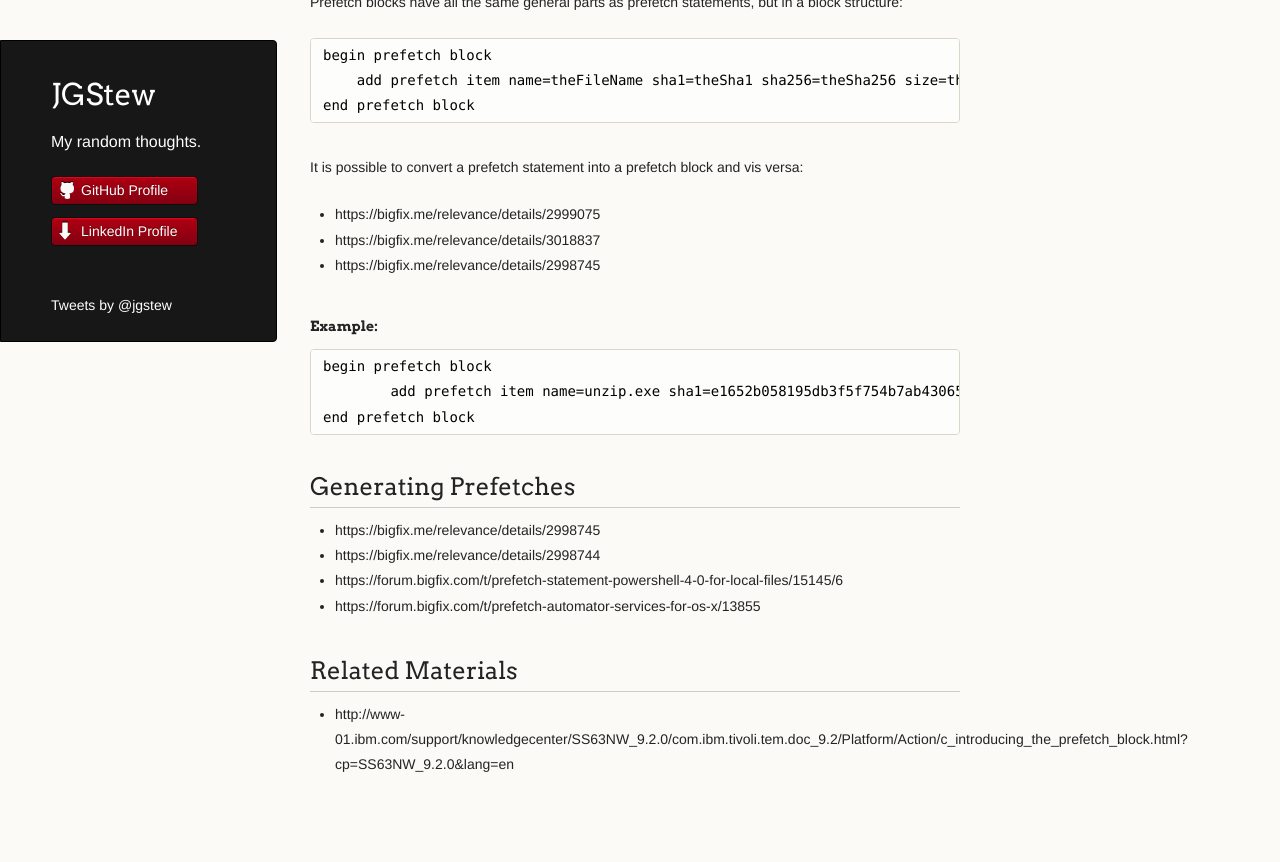
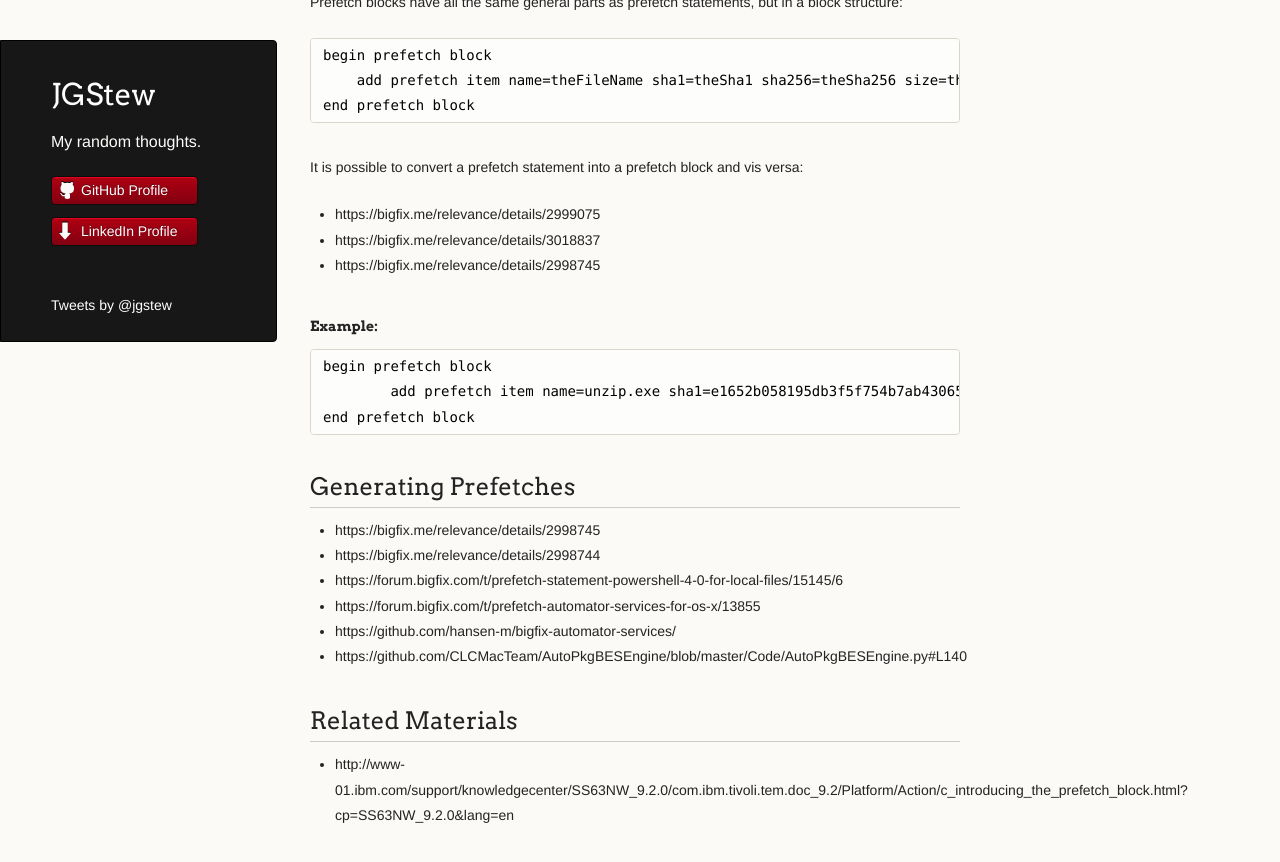
Before and after one commit to jgstew/jgstew.github.io, a Jekyll site: the page built from _posts/2016-11-21-Downloading-Files-with-BigFix:-Prefetches.md, in a window 1280 px wide and 900 px high, scrolled down 1409 px. Shown: the top 862 px of the window. Built offline with Jekyll 4.4.1, drawn with Linux system fonts in a browser that asks for light colours; comment, search, counter and statistics services are not loaded; part of the change alters nothing that is shown.

Commit message:
Update 2016-11-21-Downloading-Files-with-BigFix:-Prefetches.md

```diff
--- a/_posts/2016-11-21-Downloading-Files-with-BigFix:-Prefetches.md
+++ b/_posts/2016-11-21-Downloading-Files-with-BigFix:-Prefetches.md
@@ -66,6 +66,8 @@ It is possible to convert a prefetch statement into a prefetch block and vis ver
 - https://bigfix.me/relevance/details/2998744
 - https://forum.bigfix.com/t/prefetch-statement-powershell-4-0-for-local-files/15145/6
 - https://forum.bigfix.com/t/prefetch-automator-services-for-os-x/13855
+- https://github.com/hansen-m/bigfix-automator-services/
+- https://github.com/CLCMacTeam/AutoPkgBESEngine/blob/master/Code/AutoPkgBESEngine.py#L140
 
 ## Related Materials
 
```
